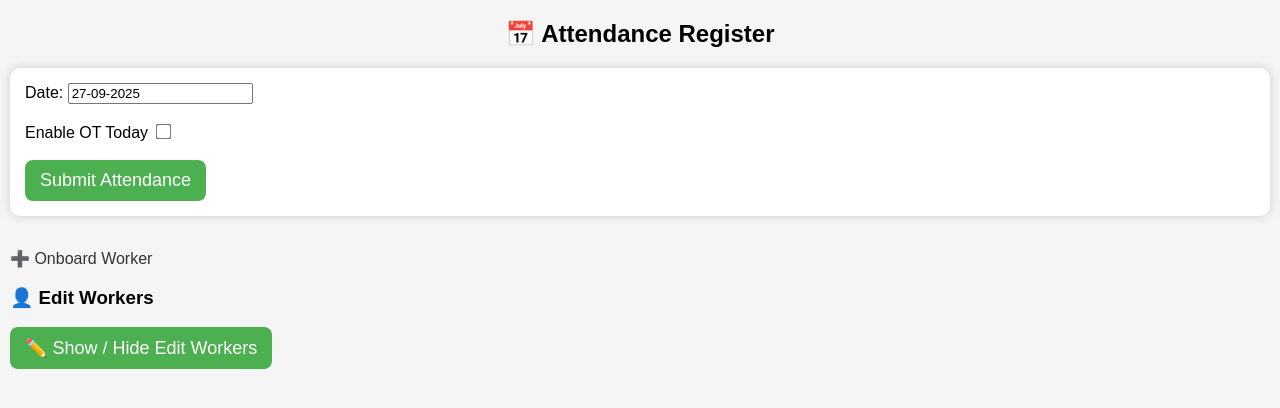
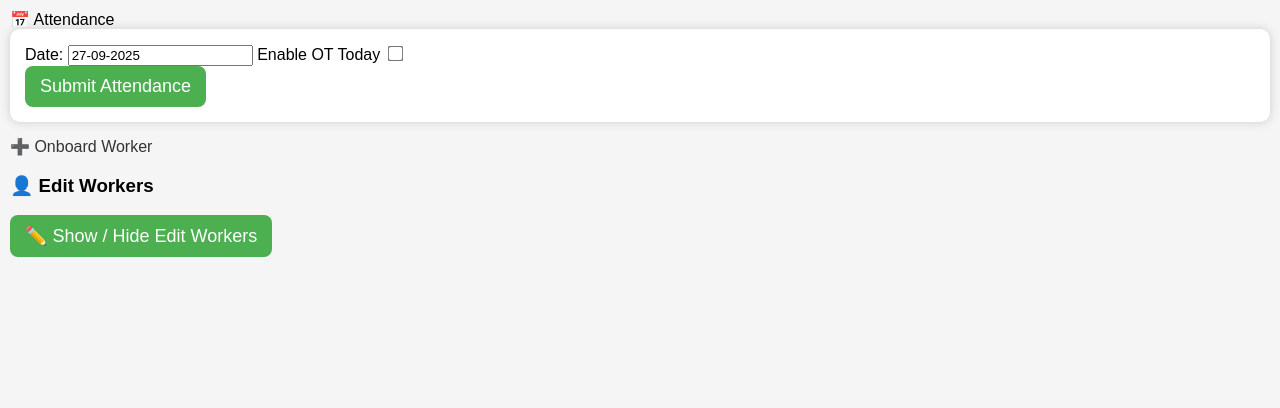
Before and after one commit to psychocomrade/Attendance, a Flask app: page / in a window 1280 px wide. Shown: the top 408 px of the page. Run offline with Flask 3, Linux system fonts and the light colour scheme; data that the repository does not hold is empty.

Commit message:
Update attendance.html

```diff
--- a/templates/attendance.html
+++ b/templates/attendance.html
@@ -1,16 +1,18 @@
 <!DOCTYPE html>
 <html>
 <head>
+    <meta name="viewport" content="width=device-width, initial-scale=1.0">
     <title>Attendance</title>
     <link rel="stylesheet" href="{{ url_for('static', filename='style.css') }}">
 </head>
 <body>
-    <h2>📅 Attendance Register</h2>
+<header>📅 Attendance</header>
+<main>
     <form method="post">
         <label>Date:</label>
-        <input type="text" name="date" value="{{ today }}" readonly><br><br>
+        <input type="text" name="date" value="{{ today }}" readonly>
 
-        <label>Enable OT Today <input type="checkbox" id="enable_ot" name="enable_ot" onchange="toggleOT()"></label><br><br>
+        <label>Enable OT Today <input type="checkbox" id="enable_ot" name="enable_ot" onchange="toggleOT()"></label>
 
         {% for worker in workers %}
             <div class="worker-card">
@@ -28,17 +30,19 @@
             </div>
         {% endfor %}
 
+        <div class="floating-submit">
             <button type="submit">Submit Attendance</button>
+        </div>
     </form>
-    <br>
+
     <a href="/onboard">➕ Onboard Worker</a>
-<!-- Add at the top of attendance.html -->
+
     <h3>👤 Edit Workers</h3>
     <button type="button" onclick="toggleEdit()">✏️ Show / Hide Edit Workers</button>
 
-<div id="edit_workers" style="display:none; margin-top:10px;">
+    <div id="edit_workers" style="display:none;">
         {% for worker in workers %}
-        <div style="margin-bottom:5px;">
+            <div>
                 {{ worker[1] }} ({{ worker[2] }})
                 <form method="post" action="/delete_worker" style="display:inline;" onsubmit="return confirm('Delete this worker?');">
                     <input type="hidden" name="worker_id" value="{{ worker[0] }}">
@@ -47,15 +51,14 @@
             </div>
         {% endfor %}
     </div>
+</main>
 
 <script>
 function toggleEdit() {
     const div = document.getElementById("edit_workers");
     div.style.display = div.style.display === "none" ? "block" : "none";
 }
-</script>
 
-<script>
 function toggleOT() {
     let enabled = document.getElementById("enable_ot").checked;
     {% for worker in workers %}
```
Lines whose indentation alone changed are shown as unchanged.
